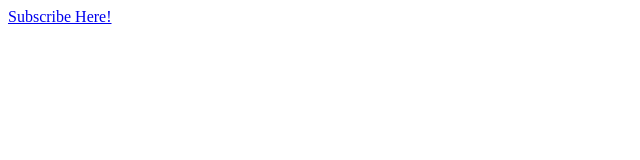
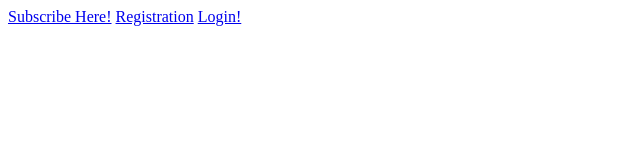
Before and after one commit to 1bxYaOQ3XX/c4h620, a plain HTML site: page index.html in a window 1280 px wide. Shown: the whole page, without its empty margins (0-640 px from the left). Drawn offline with Linux system fonts and the light colour scheme.

Commit message:
Update index.html

```diff
--- a/index.html
+++ b/index.html
@@ -9,6 +9,8 @@
 
 <body>
     <a href="#" onclick="gigya.accounts.showScreenSet({screenSet:'Default-LiteRegistration'});">Subscribe Here!</a>
-</body>
+    <a href="#" onclick="gigya.accounts.showScreenSet({screenSet:'Default-RegistrationLogin', startScreen:'gigya-register-screen'});">Registration</a>
+    <a href="#" onclick="gigya.accounts.showScreenSet({screenSet:'Default-RegistrationLogin'});">Login!</a>
+    </body>
 
 </html>
```
